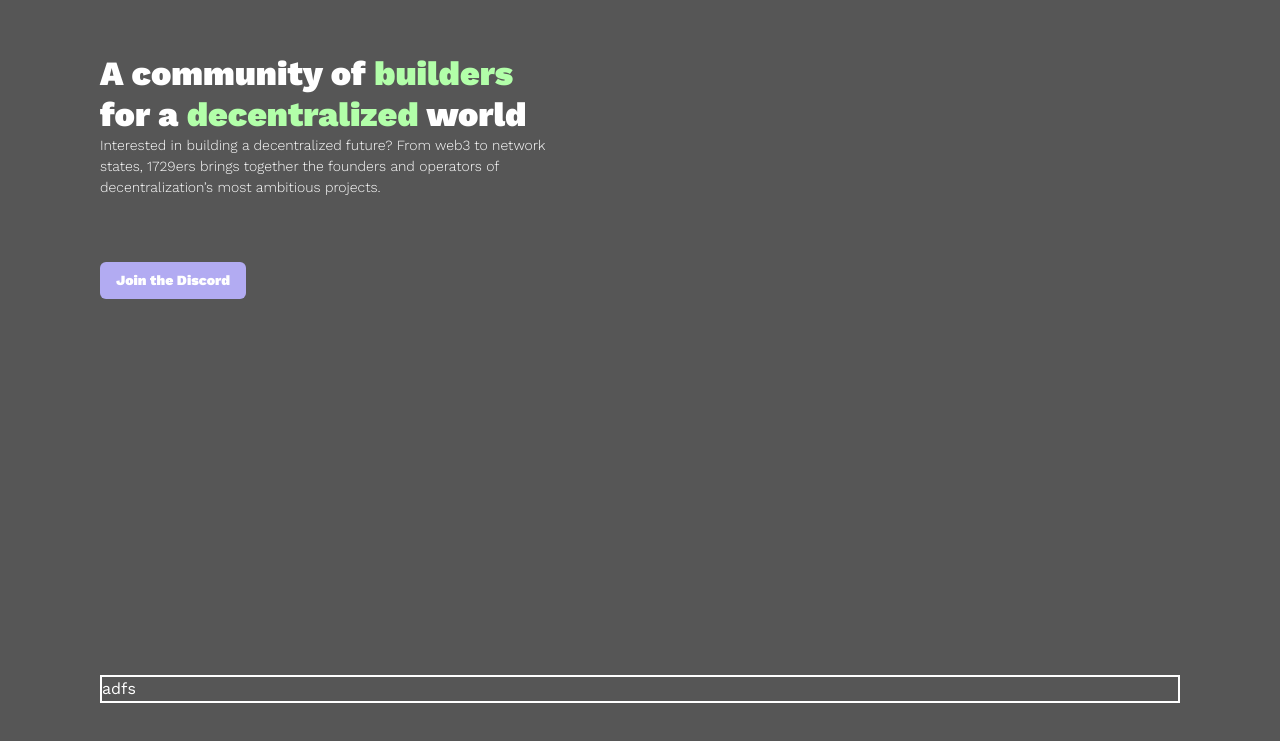
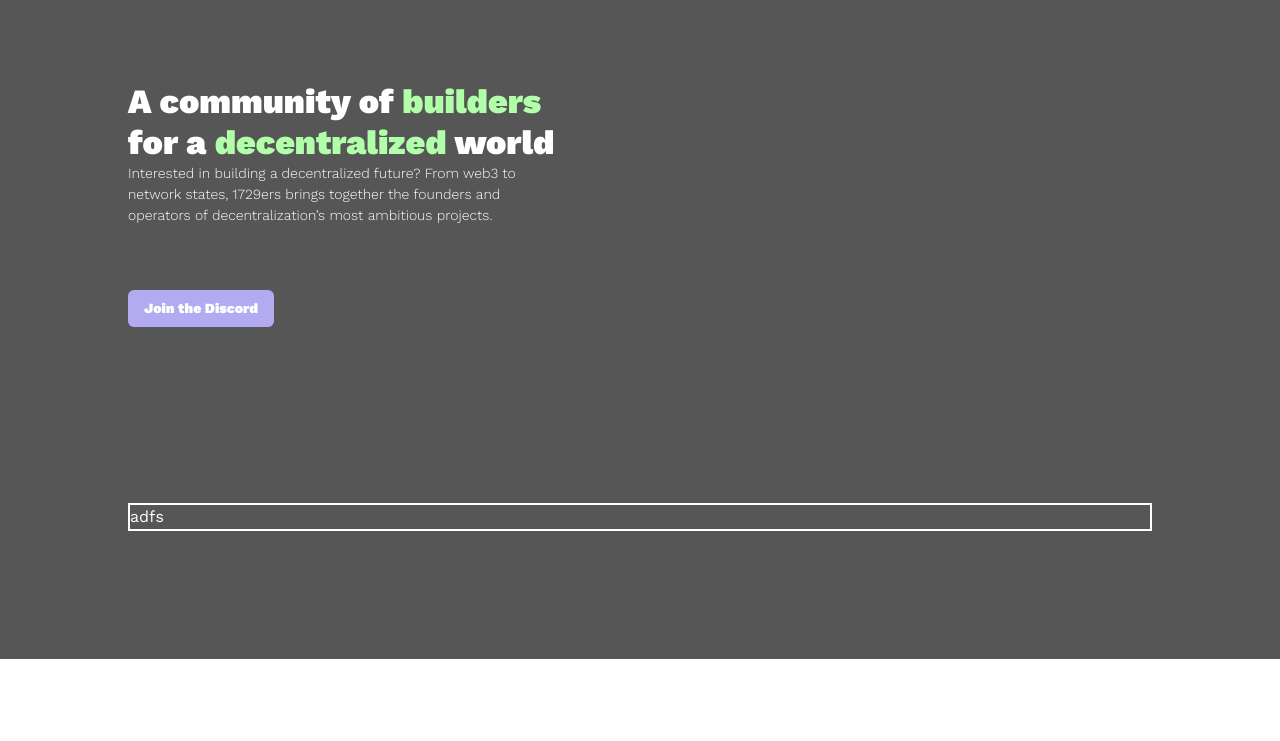
Before and after one commit to 1729ers/landing-page, an Angular app: page / in a window 1280 px wide. Shown: the part 159-900 px from the top of the page. After the commit the page ends 818 px from the top, so only its background shows below. Built offline with nearby package versions, Linux system fonts and the light colour scheme.

Commit message:
Removed padding between sections

```diff
--- a/src/app/app.component.html
+++ b/src/app/app.component.html
@@ -1,4 +1,4 @@
-<div class="app bg-primary">
+<div class="app bg-primary p-32">
   <app-primary-cta></app-primary-cta>
   <app-features></app-features>
   <div class="section" id="categories"></div>
--- a/src/styles.css
+++ b/src/styles.css
@@ -24,6 +24,5 @@
 }
 
 .section {
-  width: 100vw;
-  padding: 100px;
+  width: 100%;
 }
```
